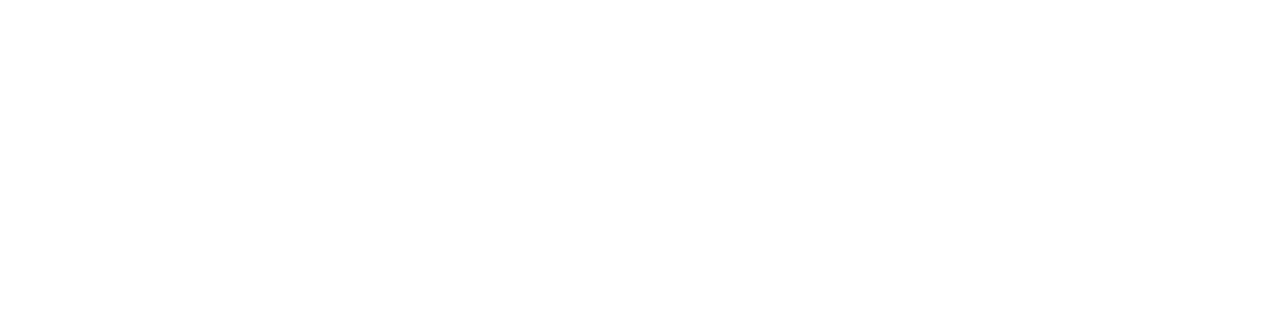
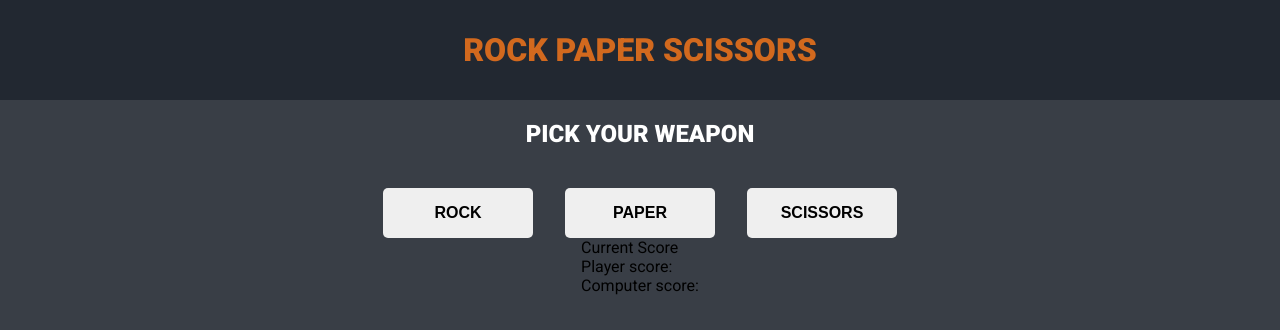
Before and after one commit to RazaJMuhammad/rock-paper-scissors, a plain HTML site: page index.html in a window 1280 px wide. Drawn offline with Linux system fonts and the light colour scheme.

Commit message:
Final html layout

```diff
--- a/index.html
+++ b/index.html
@@ -4,12 +4,34 @@
     <meta charset="UTF-8">
     <meta http-equiv="X-UA-Compatible" content="IE=edge">
     <meta name="viewport" content="width=device-width, initial-scale=1.0">
+    <link rel="stylesheet" href="styles.css">
     <script src="index.js" defer ></script>
     <title>Rock Paper Scissors</title>
 
 </head>
 <body>
+    <div class="header">
+        <h1>ROCK PAPER SCISSORS</h1>
+    </div>
 
+    <div class="game">
+        <h2>PICK YOUR WEAPON</h2>
+        <div class="game">
+            <div class="choices">
+                <button class="button rock">ROCK</button>
+                <button class="button paper">PAPER</button>
+                <button class="button scissors">SCISSORS</button>
+
+            </div>
+            <div class="score">
+                <p class="current-score">Current Score</p>
+                <div class="scores">
+                    <p class="player-score">Player score: </p>
+                    <p class="computer-score">Computer score: </p>
+                </div>
+            </div>
+        </div>
+    </div>
 
 </body>
 </html>
--- a/index.js
+++ b/index.js
@@ -30,10 +30,10 @@
 }
 
 function game(){
-    for (let i = 0; i < 5; i++) {
-        var playerSelection = window.prompt("Rock, Paper, or Scissors?");
-        var computerSelection = getComputerChoice();
-        console.log(playRound(playerSelection, computerSelection));
 
-    }
+    var playerSelection = window.prompt("Rock, Paper, or Scissors?");
+    var computerSelection = getComputerChoice();
+    console.log(playRound(playerSelection, computerSelection));
+
+
 }
--- a/styles.css
+++ b/styles.css
@@ -0,0 +1,61 @@
+@import url('https://fonts.googleapis.com/css2?family=Roboto:wght@400;500;900&family=Space+Mono:wght@700&display=swap');
+
+*, *::before, *::after {
+    box-sizing: border-box;
+    padding: 0;
+    margin: 0;
+}
+
+body {
+    background-color: #393e46;
+    font-family: 'Roboto';
+}
+
+.header {
+    background-color: #222831;
+    height: 100px;
+    display: flex;
+    align-items: center;
+    justify-content: center;
+    margin-bottom: 20px;
+}
+
+h1{
+    font-weight: 900;
+    color: chocolate;
+}
+
+.game{
+    display: flex;
+    flex-direction: column;
+    align-items: center;
+    justify-content: center;
+}
+
+h2{
+    text-align: center;
+    color: white;
+    margin-bottom: 40px;
+}
+
+.choices {
+    display: flex;
+    gap: 2rem;
+}
+
+.button{
+    color: black;
+    font-size: 16px;
+    font-weight: 900;
+    padding: 16px 30px;
+    border: none;
+    cursor: pointer;
+    border-radius: 5px;
+    text-align: center;
+    width:150px;
+}
+
+.button:hover {
+    background-color: chocolate;
+    color: white;
+}
```
